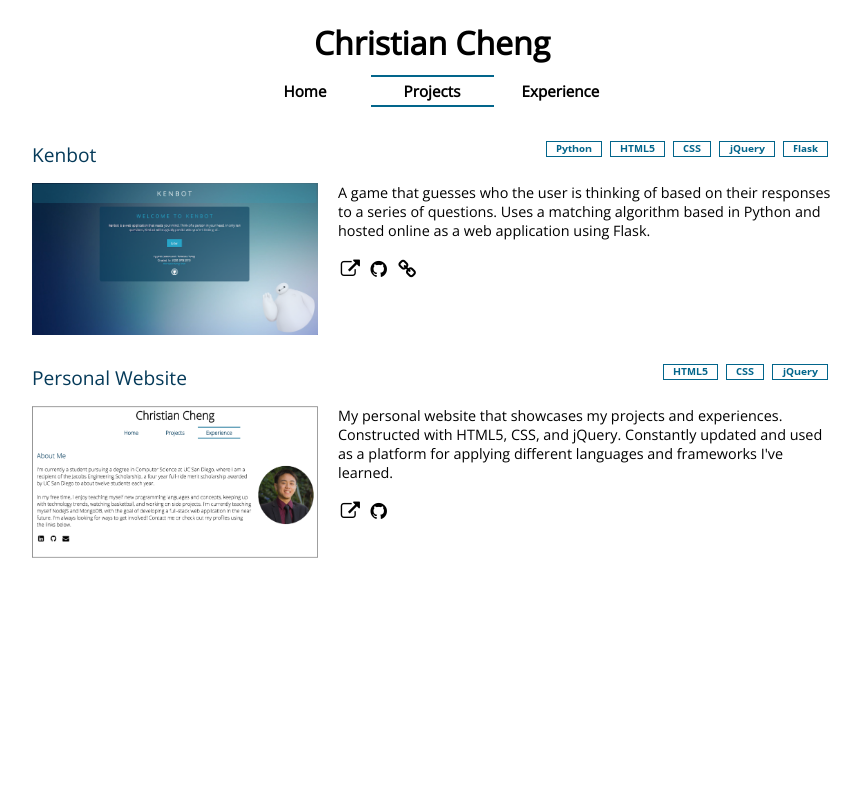
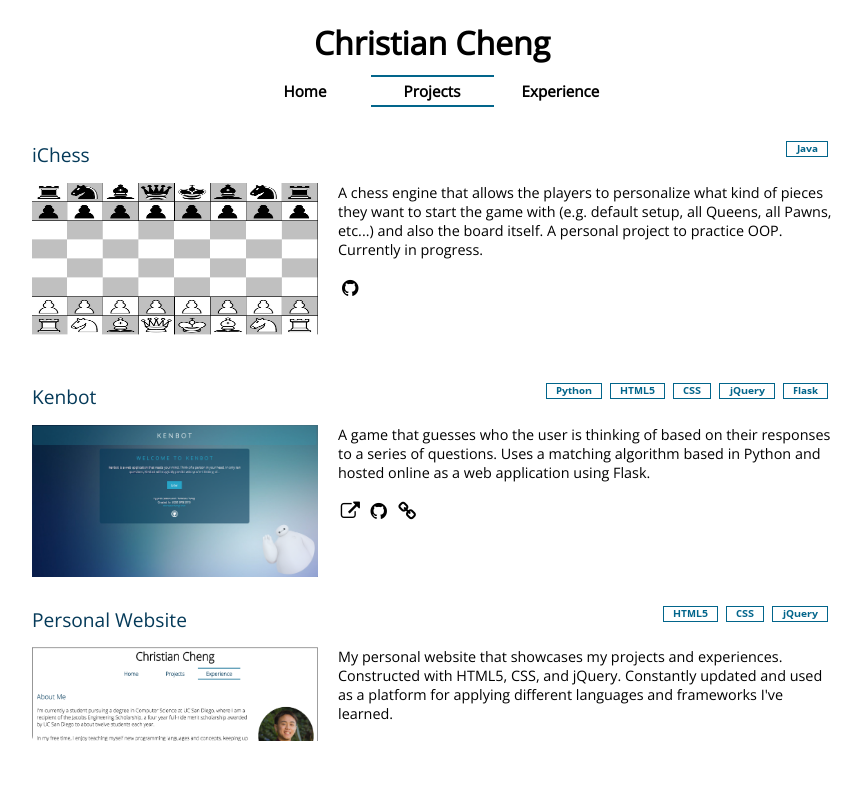
Before and after one commit to christiancheng/christiancheng.github.io, a plain HTML site: page projects.html in a window 1280 px wide. Shown: the whole page, without its empty margins (208-1070 px from the left). Drawn offline with nearby package versions, Linux system fonts and the light colour scheme.

Commit message:
iChess added

```diff
--- a/projects.html
+++ b/projects.html
@@ -30,6 +30,28 @@
 
     <div id ="content">
         <div id ="fader">
+
+            <s3>iChess</s3>
+            <imgright>
+                <img src="/images/java.png"></img>&nbsp;
+            </imgright>
+            <p>
+            <imgblock>
+                    <a href="http://spiskenbot.herokuapp.com" target="_blank">
+                        <img src="/images/iChess.png" WIDTH=286 HEIGHT=152>
+                    </a>
+            </imgblock>
+            A chess engine that allows the players to personalize what kind of
+            pieces they want to start the game with (e.g. default setup, all
+            Queens, all Pawns, etc...) and also the board itself. A personal
+            project to practice OOP. Currently in progress.
+            <br><br>
+            <a href="https://github.com/christiancheng/iChess"
+            target="_blank"><i class="fa fa-github fa-lg fa-fw"></i></a>
+            </p>
+
+            <br><br><br><br>
+
 
             <a href="/kenbot" target="_blank"><s3>Kenbot</s3></a>
             <imgright>
```
Also changed, not shown: images/iChess.png (added).
